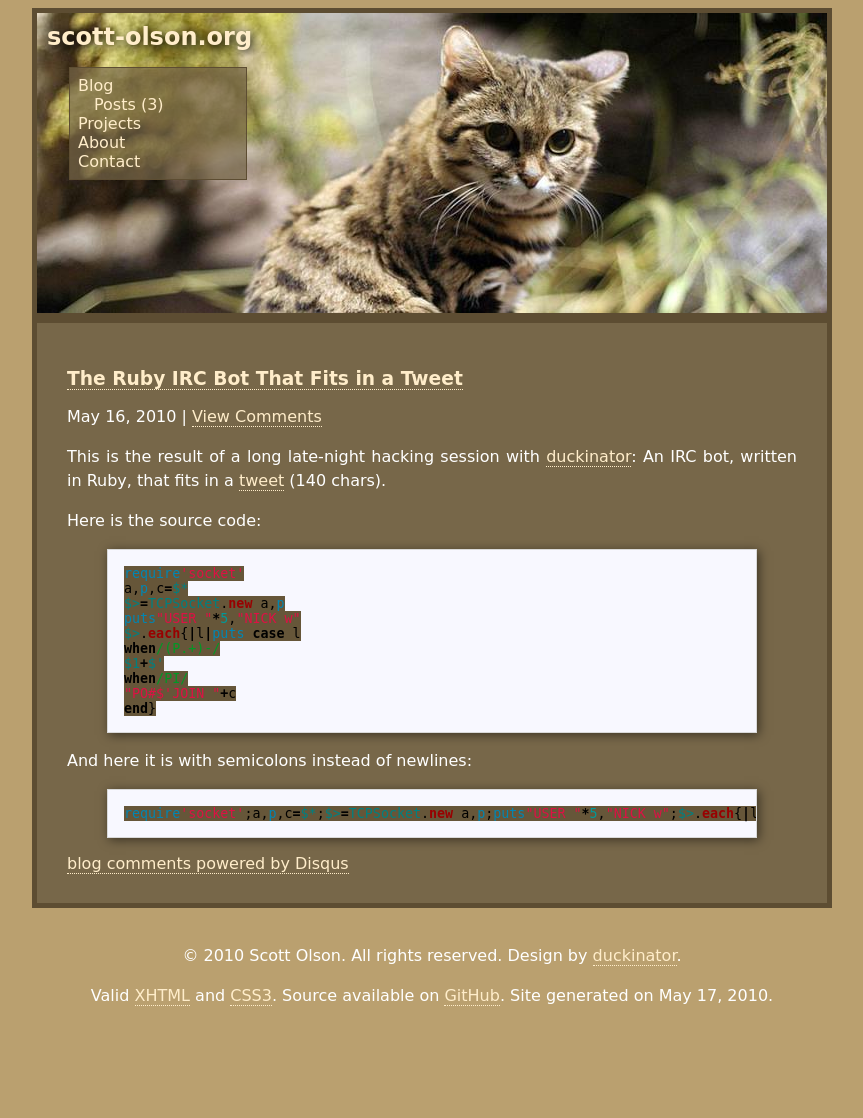
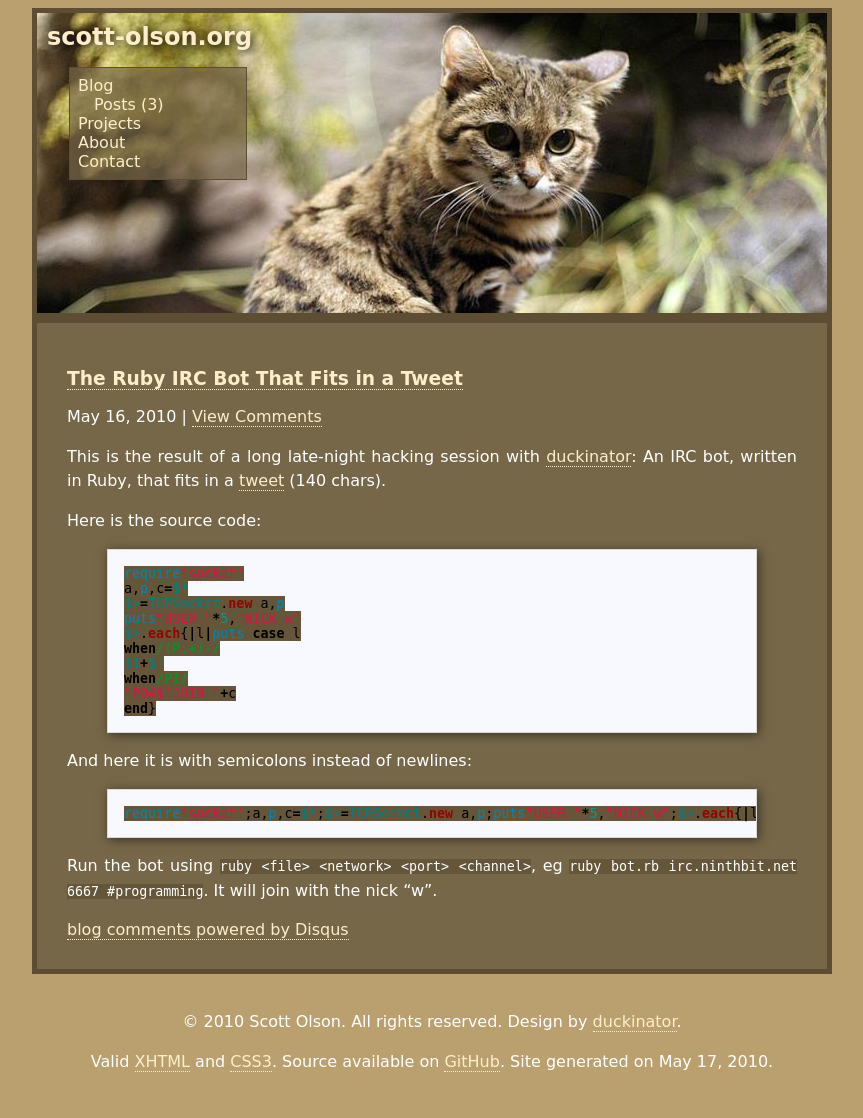
Before and after one commit to solson/scott-olson.org, a Jekyll site: the page built from _posts/2010-05-16-the-ruby-irc-bot-that-fits-in-a-tweet.markdown, in a window 1280 px wide. Shown: the whole page, without its empty margins (208-1071 px from the left). Built offline with Jekyll 4.4.1, drawn with Linux system fonts in a browser that asks for light colours; Markdown is read by kramdown in place of the engine named in the settings; comment, search, counter and statistics services are not loaded; before the commit the page ends 1052 px from its top, so only the background shows below that.

Commit message:
Added instructions on running the bot

```diff
--- a/_posts/2010-05-16-the-ruby-irc-bot-that-fits-in-a-tweet.markdown
+++ b/_posts/2010-05-16-the-ruby-irc-bot-that-fits-in-a-tweet.markdown
@@ -27,3 +27,7 @@ And here it is with semicolons instead of newlines:
 {% highlight ruby %}
 require'socket';a,p,c=$*;$>=TCPSocket.new a,p;puts"USER "*5,"NICK w";$>.each{|l|puts case l;when/(P.+)-/;$1+$';when/PI/;"PO#$'JOIN "+c;end}
 {% endhighlight %}
+
+Run the bot using `ruby <file> <network> <port> <channel>`,
+eg `ruby bot.rb irc.ninthbit.net 6667 #programming`. It will join with the nick
+"w".
```
